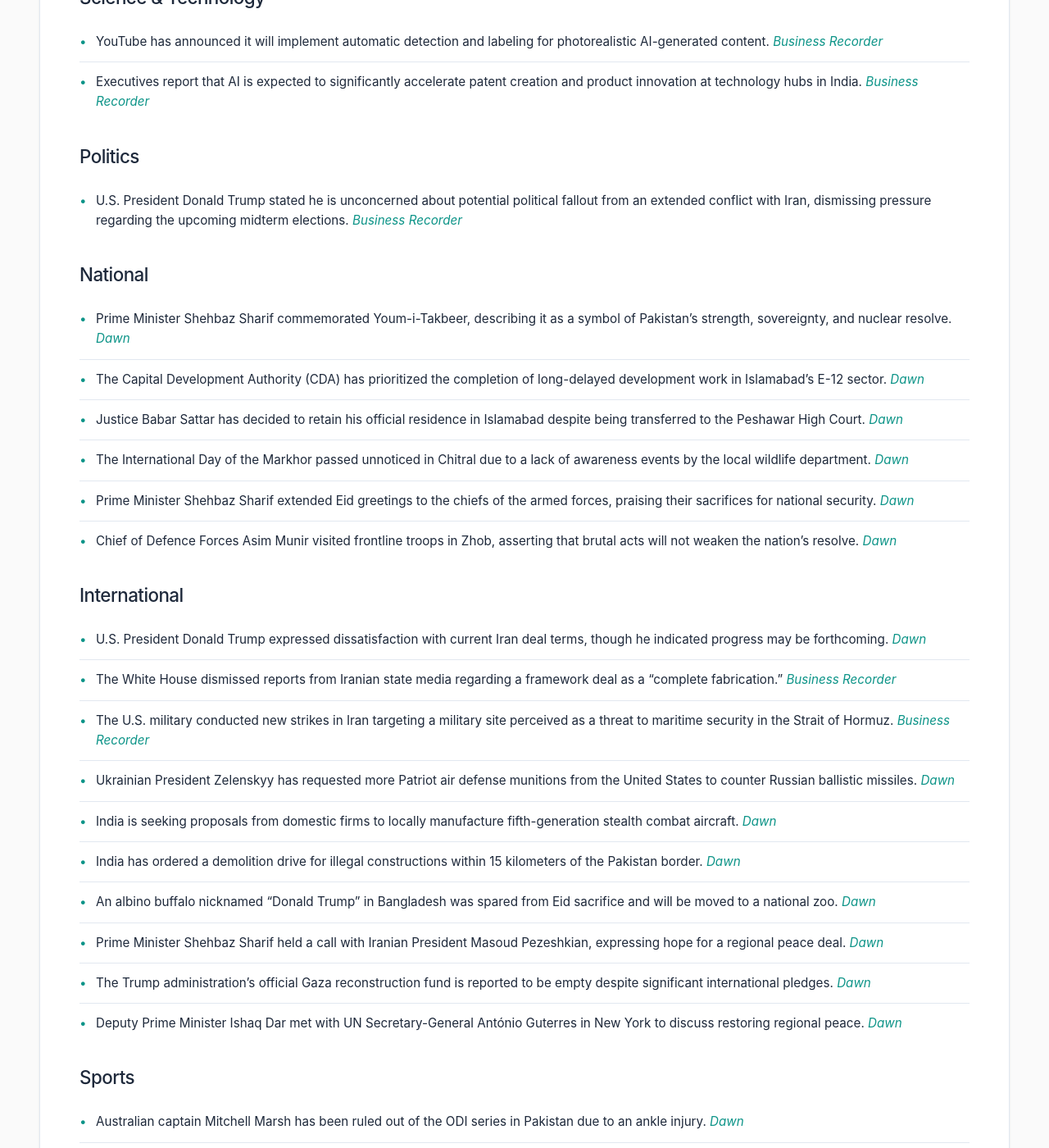
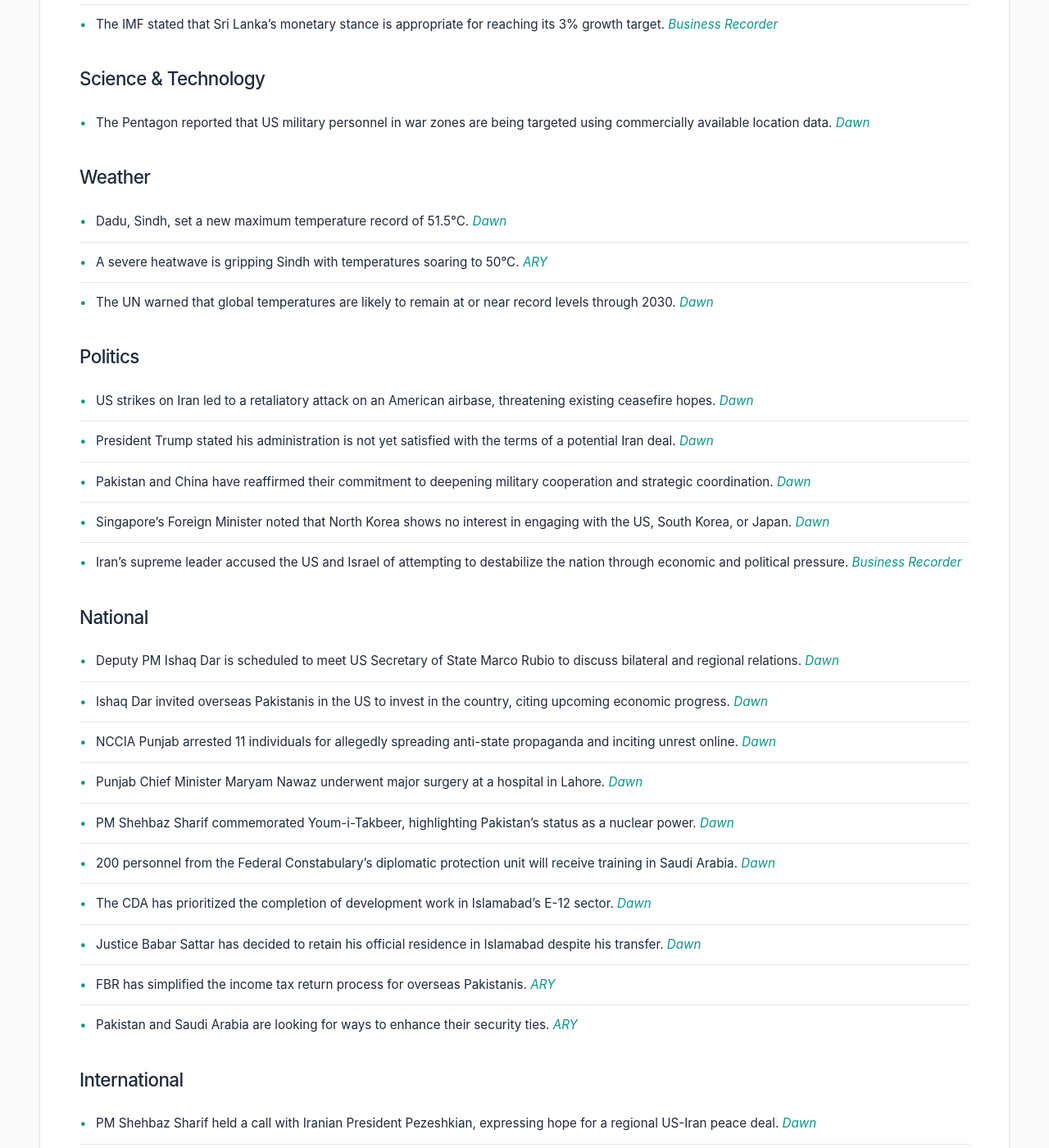
Before and after one commit to zsubzwary/news, a Jekyll site: the page built from en/index.md, in a window 1280 px wide and 1400 px high, scrolled down 844 px. Shown: the whole window at 82% size. Built offline with Jekyll 4.4.1, drawn with Linux system fonts in a browser that asks for light colours; some web fonts are replaced; comment, search, counter and statistics services are not loaded; some of the changed text lies outside the part shown.

Commit message:
DateTime; 2026-05-28T16:04:26.024Z

```diff
--- a/en/index.md
+++ b/en/index.md
@@ -4,54 +4,65 @@ title: Pakistan News Briefing
 lang: en
 ---
 
-Published at: 28-May-2026 09:04PKT
+Published at: 28-May-2026 21:04PKT
 
-Time to read: 4 mins
+Time to read: 5 mins
 
 ### Economy
-- The IMF Executive Board has approved the third review of Pakistan’s Extended Fund Facility (EFF), adding 11 new conditions and raising total structural compliance requirements. *[Dawn](https://www.dawn.com/news/2003387/the-lender-that-governs)*
-- Oil prices settled 5% lower as investors await updates regarding the potential U.S.-Iran peace deal and the reopening of the Strait of Hormuz. *[Business Recorder](https://www.brecorder.com/news/40423007/oil-settles-5-lower-as-investors-await-updates-on-us-iran-peace-deal-talks)*
-- U.S. stocks remained subdued as market uncertainty continues regarding the resolution of the conflict in the Middle East. *[Business Recorder](https://www.brecorder.com/news/40423001/wall-street-muted-due-to-mideast-peace-deal-uncertainty)*
-- The Indian rupee remained stable as traders monitored oil price volatility and central bank interventions. *[Business Recorder](https://www.brecorder.com/news/40422990/traders-keep-focus-on-oil-prices-rbi-moves-as-indian-rupee-treads-water)*
-- Indian shares ended flat as heavyweights like HDFC Bank offset gains seen in metal stocks. *[Business Recorder](https://www.brecorder.com/news/40422991/indian-shares-end-flat-as-hdfc-bank-offsets-rally-in-metal-stocks)*
-- Major Indian carriers IndiGo and Air India have announced cuts to domestic flights for June and July due to rising jet fuel costs. *[Business Recorder](https://www.brecorder.com/news/40422996/indigo-air-india-cut-june-july-domestic-flights-amid-high-jet-fuel-prices-sources-say)*
+- Oil prices rose significantly following fresh US military strikes on Iran. *[Dawn](https://www.dawn.com/news/2003523/oil-prices-bounce-higher-after-new-us-strikes-on-iran)*
+- Wall Street indexes retreated from record highs as investors assessed inflation data and Middle East tensions. *[Business Recorder](https://www.brecorder.com/news/40423054/wall-st-muted-as-investors-assess-inflation-data-mideast-developments)*
+- Copper prices edged higher following Chinese efforts to boost its economy, despite market nervousness over Iran. *[Business Recorder](https://www.brecorder.com/news/40423042/copper-rises-after-china-news-but-nervous-over-iran-strikes)*
+- Malaysian palm oil futures rose, supported by firmer crude oil prices. *[Business Recorder](https://www.brecorder.com/news/40423041/palm-rises-on-firmer-crude-rival-oil-prices)*
+- Indian rice export prices saw gains due to strong demand, while Thai rice demand also firmed. *[Business Recorder](https://www.brecorder.com/news/40423039/asia-rice-indian-prices-extend-gains-thai-demand-firms)*
+- China’s net gold imports through Hong Kong rose by 81.2% in April. *[Business Recorder](https://www.brecorder.com/news/40423038/chinas-april-net-gold-imports-via-hong-kong-rise-812-from-march)*
+- Royal Bank of Canada reported a rise in second-quarter profits driven by increased trading income. *[Business Recorder](https://www.brecorder.com/news/40423035/royal-bank-of-canadas-quarterly-profit-rises-on-trading-boost)*
+- Russia's first LNG tanker of the year departed eastward along the Arctic route to boost trade with Asia. *[Business Recorder](https://www.brecorder.com/news/40423053/russia-sends-first-lng-tanker-this-year-eastward-along-the-arctic-data-shows)*
+- The IMF stated that Sri Lanka's monetary stance is appropriate for reaching its 3% growth target. *[Business Recorder](https://www.brecorder.com/news/40423052/sri-lanka-monetary-stance-appropriate-3-growth-target-within-reach-imf-says)*
 
 ### Science & Technology
-- YouTube has announced it will implement automatic detection and labeling for photorealistic AI-generated content. *[Business Recorder](https://www.brecorder.com/news/40423000/youtube-says-will-flag-ai-generated-content)*
-- Executives report that AI is expected to significantly accelerate patent creation and product innovation at technology hubs in India. *[Business Recorder](https://www.brecorder.com/news/40422989/ai-to-turbocharge-patent-creation-at-india-tech-hubs-executives-say)*
+- The Pentagon reported that US military personnel in war zones are being targeted using commercially available location data. *[Dawn](https://www.dawn.com/news/2003552/pentagon-says-us-military-personnel-reportedly-being-targeted-using-location-data)*
+
+### Weather
+- Dadu, Sindh, set a new maximum temperature record of 51.5°C. *[Dawn](https://www.dawn.com/news/2003568/dadu-sets-new-maximum-temperature-record-as-mercury-climbs-to-515c)*
+- A severe heatwave is gripping Sindh with temperatures soaring to 50°C. *[ARY](https://arynews.tv/heatwave-grips-sindh-as-temperatures-soar-to-50c)*
+- The UN warned that global temperatures are likely to remain at or near record levels through 2030. *[Dawn](https://www.dawn.com/news/2003536/global-temperatures-likely-to-remain-at-record-levels-in-2026-2030-un)*
 
 ### Politics
-- U.S. President Donald Trump stated he is unconcerned about potential political fallout from an extended conflict with Iran, dismissing pressure regarding the upcoming midterm elections. *[Business Recorder](https://www.brecorder.com/news/40423010/trump-says-he-can-outwait-iran-dismisses-midterm-election-pressure)*
+- US strikes on Iran led to a retaliatory attack on an American airbase, threatening existing ceasefire hopes. *[Dawn](https://www.dawn.com/news/2003525/us-strikes-iran-drawing-retaliatory-attack-on-american-base-after-trump-dismisses-report-of-hormuz-deal)*
+- President Trump stated his administration is not yet satisfied with the terms of a potential Iran deal. *[Dawn](https://www.dawn.com/news/2003490/trump-cabinet-looks-forward-to-progress-on-iran-deal-in-coming-hours-days)*
+- Pakistan and China have reaffirmed their commitment to deepening military cooperation and strategic coordination. *[Dawn](https://www.dawn.com/news/2003567/pakistan-china-agree-to-deepen-military-cooperation-chinese-defense-ministry)*
+- Singapore's Foreign Minister noted that North Korea shows no interest in engaging with the US, South Korea, or Japan. *[Dawn](https://www.dawn.com/news/2003574/n-korea-not-keen-to-engage-with-the-us-or-s-korea-singapore-fm)*
+- Iran’s supreme leader accused the US and Israel of attempting to destabilize the nation through economic and political pressure. *[Business Recorder](https://www.brecorder.com/news/40423043/iran-supreme-leader-says-us-israel-seek-to-bring-nation-to-its-knees)*
 
 ### National
-- Prime Minister Shehbaz Sharif commemorated Youm-i-Takbeer, describing it as a symbol of Pakistan's strength, sovereignty, and nuclear resolve. *[Dawn](https://www.dawn.com/news/2003518/pm-shehbaz-says-youm-i-takbeer-symbolises-pakistans-strength-sovereignty-and-national-unity)*
-- The Capital Development Authority (CDA) has prioritized the completion of long-delayed development work in Islamabad's E-12 sector. *[Dawn](https://www.dawn.com/news/2003430/development-work-in-islamabads-e-12-sector-finally-comes-under-the-radar)*
-- Justice Babar Sattar has decided to retain his official residence in Islamabad despite being transferred to the Peshawar High Court. *[Dawn](https://www.dawn.com/news/2003428/justice-babar-sattar-decides-to-retain-official-residence-in-islamabad)*
-- The International Day of the Markhor passed unnoticed in Chitral due to a lack of awareness events by the local wildlife department. *[Dawn](https://www.dawn.com/news/2003321/international-day-of-markhor-passes-unnoticed-in-chitral)*
-- Prime Minister Shehbaz Sharif extended Eid greetings to the chiefs of the armed forces, praising their sacrifices for national security. *[Dawn](https://www.dawn.com/news/2003477/pm-shehbaz-extends-eid-greetings-to-armed-forces-chiefs-pays-tribute-to-on-duty-personnel)*
-- Chief of Defence Forces Asim Munir visited frontline troops in Zhob, asserting that brutal acts will not weaken the nation's resolve. *[Dawn](https://www.dawn.com/news/2003468/cdf-munir-spends-eidul-azha-with-frontline-troops-in-zhob-says-brutal-acts-cannot-weaken-nations-resolve)*
+- Deputy PM Ishaq Dar is scheduled to meet US Secretary of State Marco Rubio to discuss bilateral and regional relations. *[Dawn](https://www.dawn.com/news/2003563/dar-to-meet-rubio-in-washington-tomorrow-fo)*
+- Ishaq Dar invited overseas Pakistanis in the US to invest in the country, citing upcoming economic progress. *[Dawn](https://www.dawn.com/news/2003561/dar-invites-overseas-pakistanis-in-us-to-honour-their-roots-and-invest-in-the-country)*
+- NCCIA Punjab arrested 11 individuals for allegedly spreading anti-state propaganda and inciting unrest online. *[Dawn](https://www.dawn.com/news/2003578/nccia-punjab-arrests-11-for-anti-state-propaganda-and-inciting-unrest-online)*
+- Punjab Chief Minister Maryam Nawaz underwent major surgery at a hospital in Lahore. *[Dawn](https://www.dawn.com/news/2003538/cm-maryam-underwent-major-surgery-at-lahore-hospital-punjab-minister)*
+- PM Shehbaz Sharif commemorated Youm-i-Takbeer, highlighting Pakistan's status as a nuclear power. *[Dawn](https://www.dawn.com/news/2003518/pm-shehbaz-says-youm-i-takbeer-symbolises-pakistans-strength-sovereignty-and-national-unity)*
+- 200 personnel from the Federal Constabulary's diplomatic protection unit will receive training in Saudi Arabia. *[Dawn](https://www.dawn.com/news/2003528/200-personnel-from-federal-constabularys-diplomatic-protection-unit-to-receive-training-in-saudi-arabia)*
+- The CDA has prioritized the completion of development work in Islamabad's E-12 sector. *[Dawn](https://www.dawn.com/news/2003430/development-work-in-islamabads-e-12-sector-finally-comes-under-the-radar)*
+- Justice Babar Sattar has decided to retain his official residence in Islamabad despite his transfer. *[Dawn](https://www.dawn.com/news/2003428/justice-babar-sattar-decides-to-retain-official-residence-in-islamabad)*
+- FBR has simplified the income tax return process for overseas Pakistanis. *[ARY](https://arynews.tv/fbr-simplifies-income-tax-return-process-for-overseas-pakistanis)*
+- Pakistan and Saudi Arabia are looking for ways to enhance their security ties. *[ARY](https://arynews.tv/pakistan-saudi-arabia-mull-ways-to-enhance-security-ties)*
 
 ### International
-- U.S. President Donald Trump expressed dissatisfaction with current Iran deal terms, though he indicated progress may be forthcoming. *[Dawn](https://www.dawn.com/news/2003490/trump-cabinet-looks-forward-to-progress-on-iran-deal-in-coming-hours-days)*
-- The White House dismissed reports from Iranian state media regarding a framework deal as a "complete fabrication." *[Business Recorder](https://www.brecorder.com/news/40423003/white-house-says-iran-report-on-draft-deal-is-complete-fabrication)*
-- The U.S. military conducted new strikes in Iran targeting a military site perceived as a threat to maritime security in the Strait of Hormuz. *[Business Recorder](https://www.brecorder.com/news/40423009/us-carries-out-new-strikes-in-iran-against-military-site-official-says)*
-- Ukrainian President Zelenskyy has requested more Patriot air defense munitions from the United States to counter Russian ballistic missiles. *[Dawn](https://www.dawn.com/news/2003499/zelensky-asked-trump-for-air-defence-munitions-afp)*
-- India is seeking proposals from domestic firms to locally manufacture fifth-generation stealth combat aircraft. *[Dawn](https://www.dawn.com/news/2003481/india-seeks-proposals-for-5th-generation-combat-jets-ani)*
-- India has ordered a demolition drive for illegal constructions within 15 kilometers of the Pakistan border. *[Dawn](https://www.dawn.com/news/2003500/india-orders-demolition-drive-along-pakistan-border)*
-- An albino buffalo nicknamed “Donald Trump” in Bangladesh was spared from Eid sacrifice and will be moved to a national zoo. *[Dawn](https://www.dawn.com/news/2003504/viral-fame-spares-donald-trump-buffalo-from-eid-sacrifice-in-bangladesh)*
-- Prime Minister Shehbaz Sharif held a call with Iranian President Masoud Pezeshkian, expressing hope for a regional peace deal. *[Dawn](https://www.dawn.com/news/2003497/us-iran-peace-deal-could-benefit-entire-region-pm-tells-pezeshkian-in-eid-call)*
-- The Trump administration's official Gaza reconstruction fund is reported to be empty despite significant international pledges. *[Dawn](https://www.dawn.com/news/2003486/trump-board-of-peaces-official-gaza-fund-is-empty)*
-- Deputy Prime Minister Ishaq Dar met with UN Secretary-General António Guterres in New York to discuss restoring regional peace. *[Dawn](https://www.dawn.com/news/2003453/fm-dar-assures-un-chief-of-pakistans-continued-engagement-and-dialogue-to-restore-peace-in-region)*
+- PM Shehbaz Sharif held a call with Iranian President Pezeshkian, expressing hope for a regional US-Iran peace deal. *[Dawn](https://www.dawn.com/news/2003497/us-iran-peace-deal-could-benefit-entire-region-pm-tells-pezeshkian-in-eid-call)*
+- Former Yemeni President Abedrabbo Mansour Hadi has died in Saudi Arabia following a health crisis. *[Business Recorder](https://www.brecorder.com/news/40423047/yemen-ex-president-hadi-dies-in-saudi-arabia-source-in-presidency)*
+- Israeli strikes in southern Lebanon have killed at least 12 people, including two children. *[Business Recorder](https://www.brecorder.com/news/40423045/lebanon-says-12-dead-including-2-children-in-israeli-strikes-on-south)*
 
 ### Sports
-- Australian captain Mitchell Marsh has been ruled out of the ODI series in Pakistan due to an ankle injury. *[Dawn](https://www.dawn.com/news/2003471/marsh-out-of-pakistan-odis-inglis-to-captain-australia)*
-- South Africa has added two uncapped players to its World Cup squad. *[ARY](https://arynews.tv/south-africa-added-two-uncapped-players-to-world-cup-squad)*
+- Jannik Sinner was defeated by Juan Manuel Cerundolo in the second round of the French Open. *[Business Recorder](https://www.brecorder.com/news/40423051/ailing-sinner-falls-to-cerundolo-in-french-open-second-round-shock)*
+- Neymar has been ruled out of Brazil's upcoming friendlies and is set to miss the World Cup opener due to injury. *[Business Recorder](https://www.brecorder.com/news/40423050/neymar-out-of-brazil-friendlies-and-set-to-miss-world-cup-opener)*
+- Football stars Mohamed Salah and several Belgian players face the 2026 World Cup as their potentially last major tournament. *[Business Recorder](https://www.brecorder.com/news/40423048/salah-belgian-golden-generation-eye-last-shot-at-world-cup-glory)*
+- Scotland manager Steve Clarke has signed a contract extension through the 2030 World Cup. *[Business Recorder](https://www.brecorder.com/news/40423040/scotland-extend-clarkes-deal-through-2030-world-cup)*
+- Naomi Osaka advanced to the third round of the French Open after defeating Donna Vekic. *[Business Recorder](https://www.brecorder.com/news/40423037/style-and-steel-as-osaka-tames-vekic-to-reach-paris-third-round)*
 
 ### Health
-- Health experts have advised the public to avoid heavy, meat-dominated meals immediately after sacrifice to prevent digestive medical emergencies. *[Dawn](https://www.dawn.com/news/2003351/health-experts-caution-against-eating-meat-immediately-after-sacrifice)*
+- Health experts have cautioned the public against eating heavy meat-dominated meals immediately after sacrifice to avoid medical emergencies. *[Dawn](https://www.dawn.com/news/2003351/health-experts-caution-against-eating-meat-immediately-after-sacrifice)*
 
 ### Other
-- Muslim pilgrims in Makkah participated in the final Haj ritual of symbolically stoning the devil. *[Dawn](https://www.dawn.com/news/2003461/haj-pilgrims-stone-the-devil-in-final-ritual)*
-- The trailer for *Enola Holmes 3* has been released, providing fans with first clues regarding the new adventure. *[ARY](https://arynews.tv/enola-holmes-3-trailer-gives-fans-first-clues-about-new-adventure)*
-- Harry Styles received praise for a kind gesture made during a show in Amsterdam. *[ARY](https://arynews.tv/harry-styles-lauded-for-kind-gesture-during-amsterdam-show)*
-- Taylor Swift was highlighted for a sweet gift given to a young fan. *[ARY](https://arynews.tv/taylor-swift-melts-hearts-with-sweet-gift-for-young-fan)*
+- The International Day of the Markhor passed without any official ceremonies in Chitral. *[Dawn](https://www.dawn.com/news/2003321/international-day-of-markhor-passes-unnoticed-in-chitral)*
+- A rare albino buffalo nicknamed “Donald Trump” was spared from ritual sacrifice in Bangladesh following government intervention. *[Dawn](https://www.dawn.com/news/2003504/viral-fame-spares-donald-trump-buffalo-from-eid-sacrifice-in-bangladesh)*
+- The personal assistant to Matthew Perry has been sentenced to prison for his role in the actor's fatal overdose. *[Business Recorder](https://www.brecorder.com/news/40423049/matthew-perry-assistant-imprisoned-over-fatal-drug-injections)*
+- An individual in Austria is set to be sentenced for plotting a foiled attack on a Taylor Swift concert. *[Business Recorder](https://www.brecorder.com/news/40423044/taylor-swift-concert-attack-plan-accused-to-be-sentenced-in-austria)*
```
